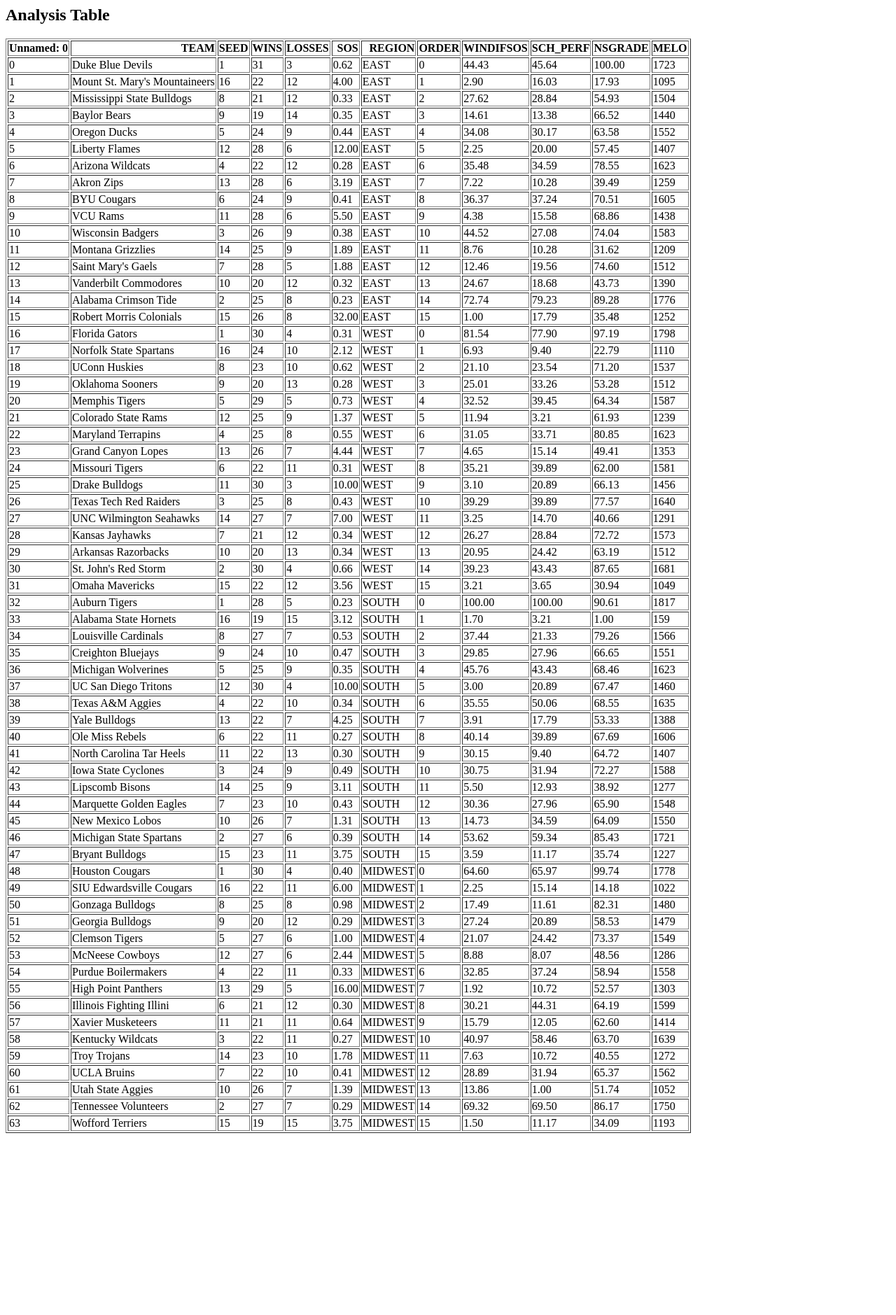
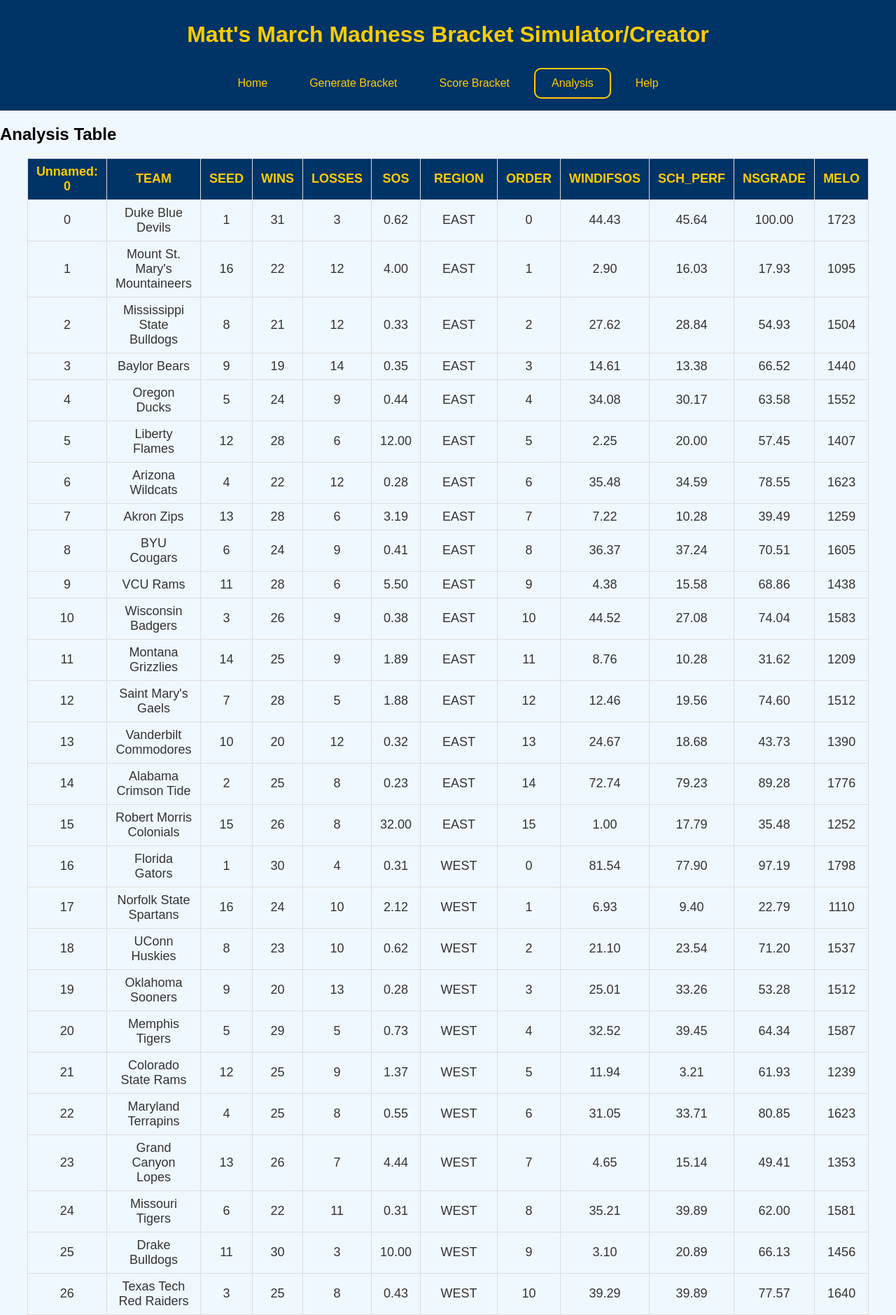
Before and after one commit to mlraburn/marchMadness, a Flask app: page /analysis in a window 1280 px wide. Shown: the top 1879 px of the page at 70% size. Before the commit the page ends 1619 px from the top, so only its background shows below. Run offline with Flask 3, Linux system fonts and the light colour scheme.

Commit message:
improved analysis table

```diff
--- a/app.py
+++ b/app.py
@@ -28,16 +28,13 @@
 
 @app.route('/analysis')
 def analysis():
-    # Load CSV data using pandas
     try:
         df = pd.read_csv('analysis.csv')
-        # Convert the dataframe to an HTML table
         data_table = df.to_html(classes='table table-striped', index=False)
     except Exception as e:
         data_table = f"<p>Error loading analysis: {str(e)}</p>"
+    return render_template('analysis.html', table=data_table)
 
-    # Render the analysis page with the table
-    return render_template('analysis.html', table=data_table)
 
 if __name__ == '__main__':
     app.run(debug=True)
--- a/static/script.js
+++ b/static/script.js
@@ -83,6 +83,31 @@
     }
 }
 
+// Function to sort the analysis table
+function sortTable(columnName) {
+    const table = document.getElementById('analysis-table');
+    const rows = Array.from(table.querySelectorAll('tbody tr'));
+
+    rows.sort((a, b) => {
+        // Get the value of the column for sorting
+        const aValue = parseFloat(a.querySelector(`td:nth-child(${getColumnIndex(columnName)})`).textContent);
+        const bValue = parseFloat(b.querySelector(`td:nth-child(${getColumnIndex(columnName)})`).textContent);
+
+        // Sort descending by MELO
+        return bValue - aValue;
+    });
+
+    // Clear the existing rows and append the sorted rows
+    const tbody = table.querySelector('tbody');
+    tbody.innerHTML = ''; // Clear existing rows
+    rows.forEach(row => tbody.appendChild(row)); // Add sorted rows
+}
+
+function getColumnIndex(columnName) {
+    const headerCells = document.querySelectorAll('#analysis-table thead th');
+    return Array.from(headerCells).findIndex(th => th.textContent.trim() === columnName) + 1;
+}
+
 // Handle page load based on the current URL
 window.onload = () => {
     const page = window.location.pathname.replace('/', '') || 'home';
--- a/static/styles.css
+++ b/static/styles.css
@@ -74,16 +74,28 @@
     border-collapse: collapse; /* Removes gaps between table borders */
     font-size: 18px;
     text-align: center; /* Centers text inside the table cells */
+    table-layout: auto;
 }
 
 .table th, .table td {
+    width: auto;
     border: 1px solid #dddddd;
     padding: 8px 12px;
+    text-align: center;
+    vertical-align: middle;
 }
 
 .table th {
     background-color: #003366; /* Dark blue */
     color: #ffcc00; /* Bright yellow */
+    cursor: pointer; /* Adds a clickable cursor to headers */
+    padding: 8px 12px; /* Adjusts header spacing */
+    text-align: center; /* Centers header text */
+}
+
+.table th:hover {
+    background-color: #ffcc00; /* Highlight header on hover */
+    color: #003366; /* Dark blue text */
 }
 
 .table td {
--- a/templates/analysis.html
+++ b/templates/analysis.html
@@ -1,6 +1,8 @@
-<main>
-    <h2>Analysis Table</h2>
-    <div class="table-container">
-        {{ table|safe }}  <!-- Display the table dynamically -->
-    </div>
-</main>
+{% extends "base.html" %}
+
+{% block content %}
+<h2>Analysis Table</h2>
+<div class="table-container">
+    {{ table|safe }}
+</div>
+{% endblock %}
--- /dev/null
+++ b/templates/base.html
@@ -0,0 +1,27 @@
+<!DOCTYPE html>
+<html lang="en">
+<head>
+    <meta charset="UTF-8">
+    <meta name="viewport" content="width=device-width, initial-scale=1.0">
+    <title>Matt's March Madness</title>
+    <link rel="stylesheet" href="{{ url_for('static', filename='styles.css') }}">
+</head>
+<body>
+    <header>
+        <h1>Matt's March Madness Bracket Simulator/Creator</h1>
+        <nav class="banner">
+            <nav class="selection-border" id="selection-border"></nav>
+            <button onclick="navigateToPage('home')">Home</button>
+            <button onclick="navigateToPage('generate-bracket')">Generate Bracket</button>
+            <button onclick="navigateToPage('score-bracket')">Score Bracket</button>
+            <button onclick="navigateToPage('analysis')">Analysis</button>
+            <button onclick="navigateToPage('help')">Help</button>
+        </nav>
+    </header>
+    <main id="content">
+        {% block content %} <!-- Content will be replaced here -->
+        {% endblock %}
+    </main>
+    <script src="{{ url_for('static', filename='script.js') }}"></script>
+</body>
+</html>
```
Also changed, not shown: templates/index.html (+4 -28 lines).
